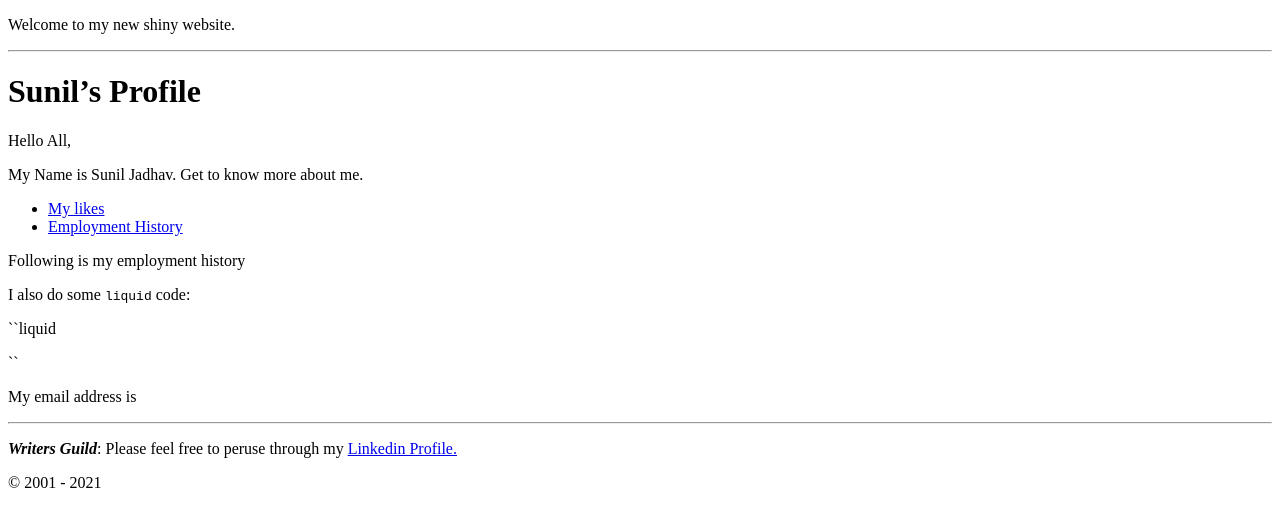
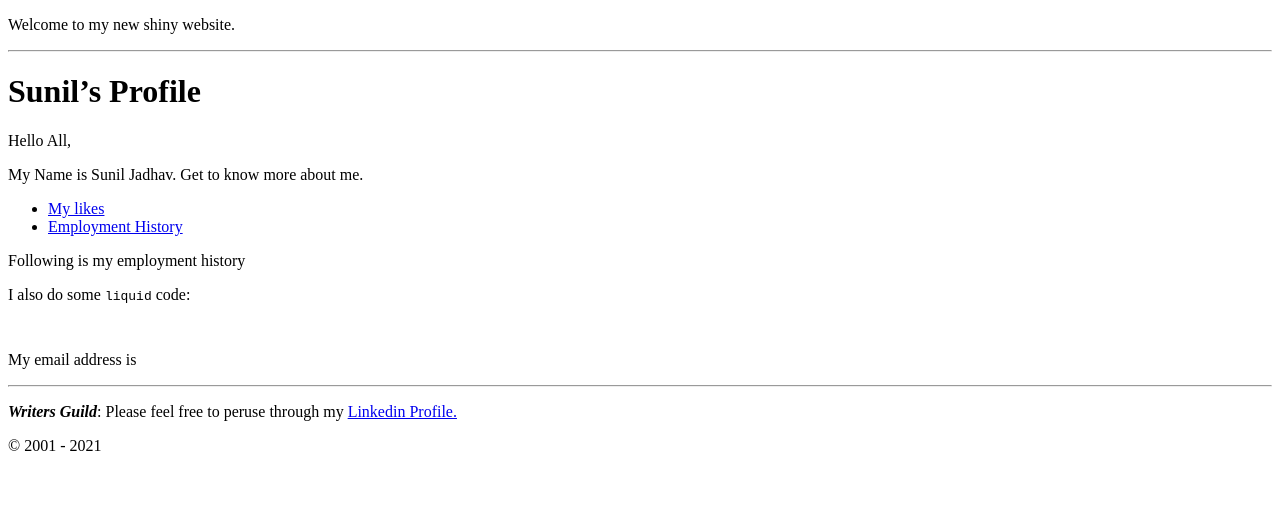
Before and after one commit to gitsgulabjamun/SunilWebsite, a Jekyll site: the page built from index.md, in a window 1280 px wide. Shown: the top 527 px of the page. Built offline with Jekyll 4.4.1, drawn with Linux system fonts in a browser that asks for light colours.

Commit message:
updated file

````diff
--- a/index.md
+++ b/index.md
@@ -24,10 +24,10 @@ Following is my employment history
 
 I also do some `liquid` code:
 
-``liquid
+```liquid
 {% if user %}
   Hello {{ user.name }}!
 {% endif %}
-``
+```
 
 My email address is {{site.email}}
````
